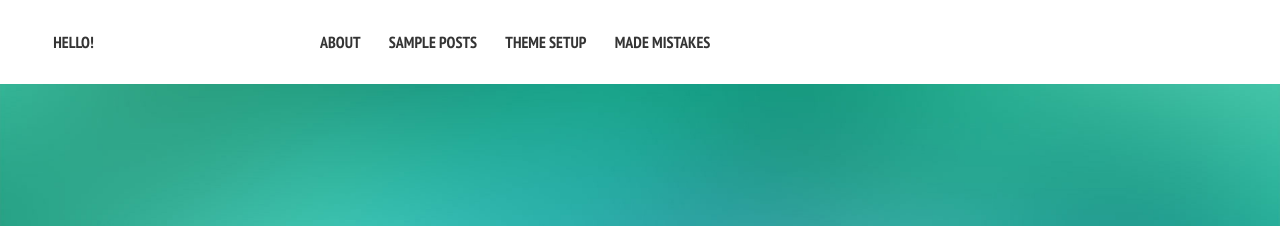
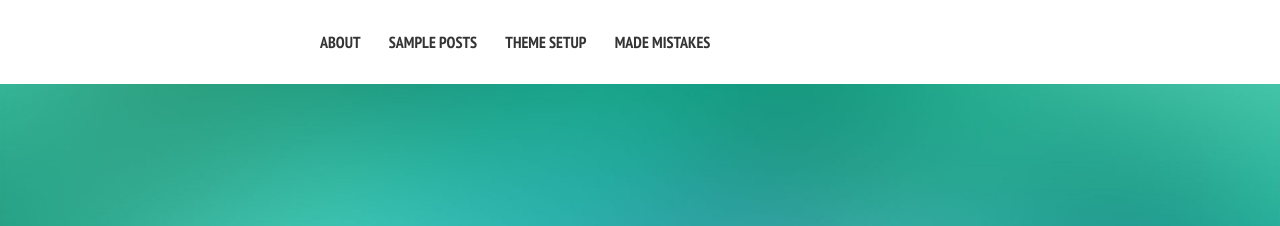
Before and after one commit to sivakm/sivakm.github.io, a Jekyll site: the page built from index.md, in a window 1280 px wide. Shown: the top 226 px of the page. Built offline with Jekyll 4.4.1, drawn with Linux system fonts in a browser that asks for light colours; nearby versions of some CDN libraries.

Commit message:
Update _config.yml

```diff
--- a/_config.yml
+++ b/_config.yml
@@ -1,6 +1,6 @@
 # Site wide configuration
 
-title:            "Hello!"
+title:
 locale:           en_US
 url:
 
@@ -29,7 +29,7 @@ owner:
   name: Siva Karthik Mustikovela
   avatar:
   bio: "I see to learn. And hence I learn to see better. Computer Vision and Robotics enthusiast. Love to cook food, of course eat a lot. Travel give my soul loads of bliss!"
-  email: sivakarthik.m@research.iiit.ac.in | karthik.kovalam@gmail.com
+  email: sivakarthik.m@research.iiit.ac.in
   disqus-shortname: Siva
   twitter: #username
   facebook: #username
```
